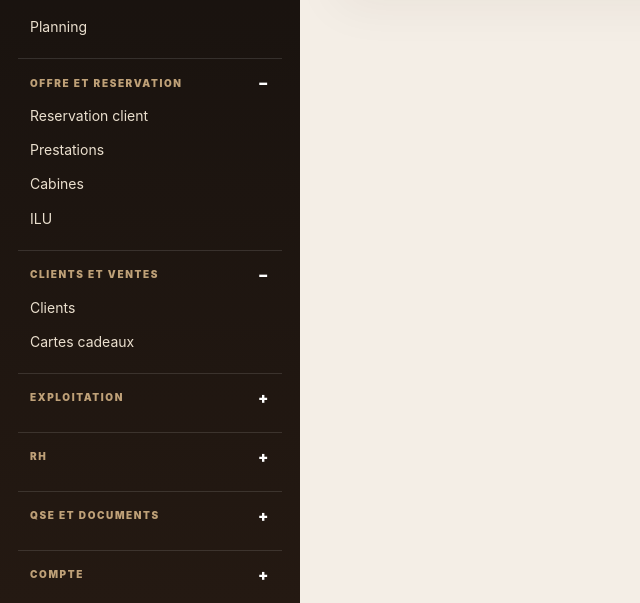
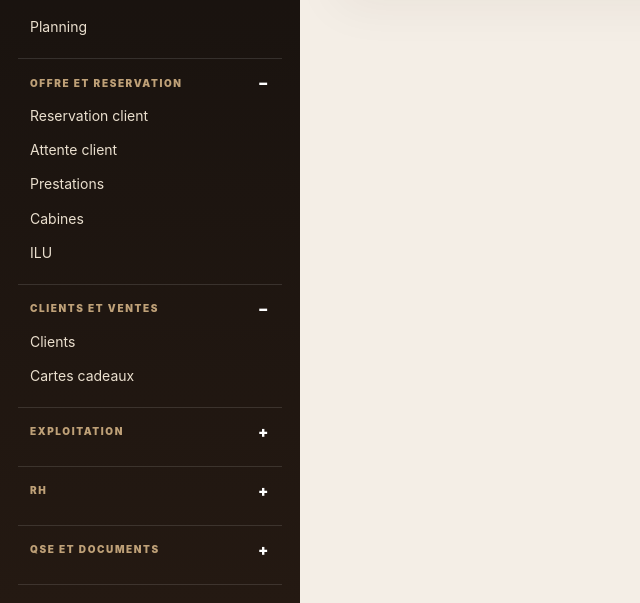
Before and after one commit to Normaxis/Rituelsd-ailleurs, a Flask app: page /admin/audit in a window 1280 px wide. Shown: the part 197-800 px from the top of the page, without its empty margins (0-640 px from the left). Run offline with Flask 3, Linux system fonts and the light colour scheme; a user stored in the database is signed in.

Commit message:
Lien attente client sidebar

```diff
--- a/app/templates/admin/base_admin.html
+++ b/app/templates/admin/base_admin.html
@@ -18,6 +18,7 @@
 
   <details class="admin-menu-group" open><summary>Offre et reservation</summary>
     <a href="{{ url_for('booking.choose_treatment') }}">Reservation client</a>
+    <a href="{{ url_for('waitlist.admin_index') }}">Attente client</a>
     <a href="{{ url_for('admin.treatments') }}">Prestations</a>
     <a href="{{ url_for('admin.cabins') }}">Cabines</a>
     <a href="{{ url_for('ilu.matrix') }}">ILU</a>
```
